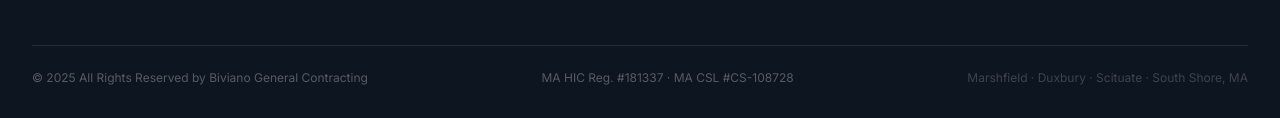
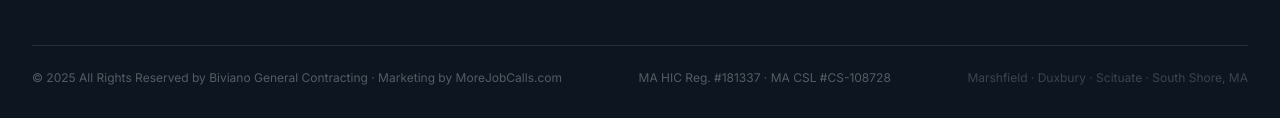
Before and after one commit to morejobcalls/biviano-website, a website: page 404.html in a window 1280 px wide. Shown: the part 1162-1280 px from the top of the page. Drawn offline with nearby package versions, Linux system fonts and the light colour scheme.

Commit message:
Footer: add Marketing by MoreJobCalls.com credit
Co-Authored-By: Claude Opus 5 (1M context) <noreply@anthropic.com>
Claude-Session: https://claude.ai/code/session_0136DG7sGEEwim3eBotCX215

```diff
--- a/404.html
+++ b/404.html
@@ -351,7 +351,7 @@
     </div>
 
     <div class="border-t border-white/10 pt-6 flex flex-col md:flex-row items-center justify-between gap-3">
-      <p class="text-white/30 text-xs">© 2025 All Rights Reserved by Biviano General Contracting</p>
+      <p class="text-white/30 text-xs">© 2025 All Rights Reserved by Biviano General Contracting · Marketing by <a href="https://morejobcalls.com/" target="_blank" rel="noopener" class="hover:text-white transition-colors duration-150">MoreJobCalls.com</a></p>
       <p class="text-white/30 text-xs">MA HIC Reg. #181337 · MA CSL #CS-108728</p>
       <p class="text-white/20 text-xs">Marshfield · Duxbury · Scituate · South Shore, MA</p>
     </div>
```
Also changed, not shown: about.html (+1 -1 lines), blog-post-1.html (+1 -1 lines), blog-post-2.html (+1 -1 lines), blog-post-3.html (+1 -1 lines), blog-post-4.html (+1 -1 lines), blog.html (+1 -1 lines), community.html (+1 -1 lines), contact.html (+1 -1 lines), finance.html (+1 -1 lines), index.html (+1 -1 lines), roadmap.html (+1 -1 lines), service-adu.html (+1 -1 lines), service-decks.html (+1 -1 lines), service-elevation.html (+1 -1 lines), 5 more files.
